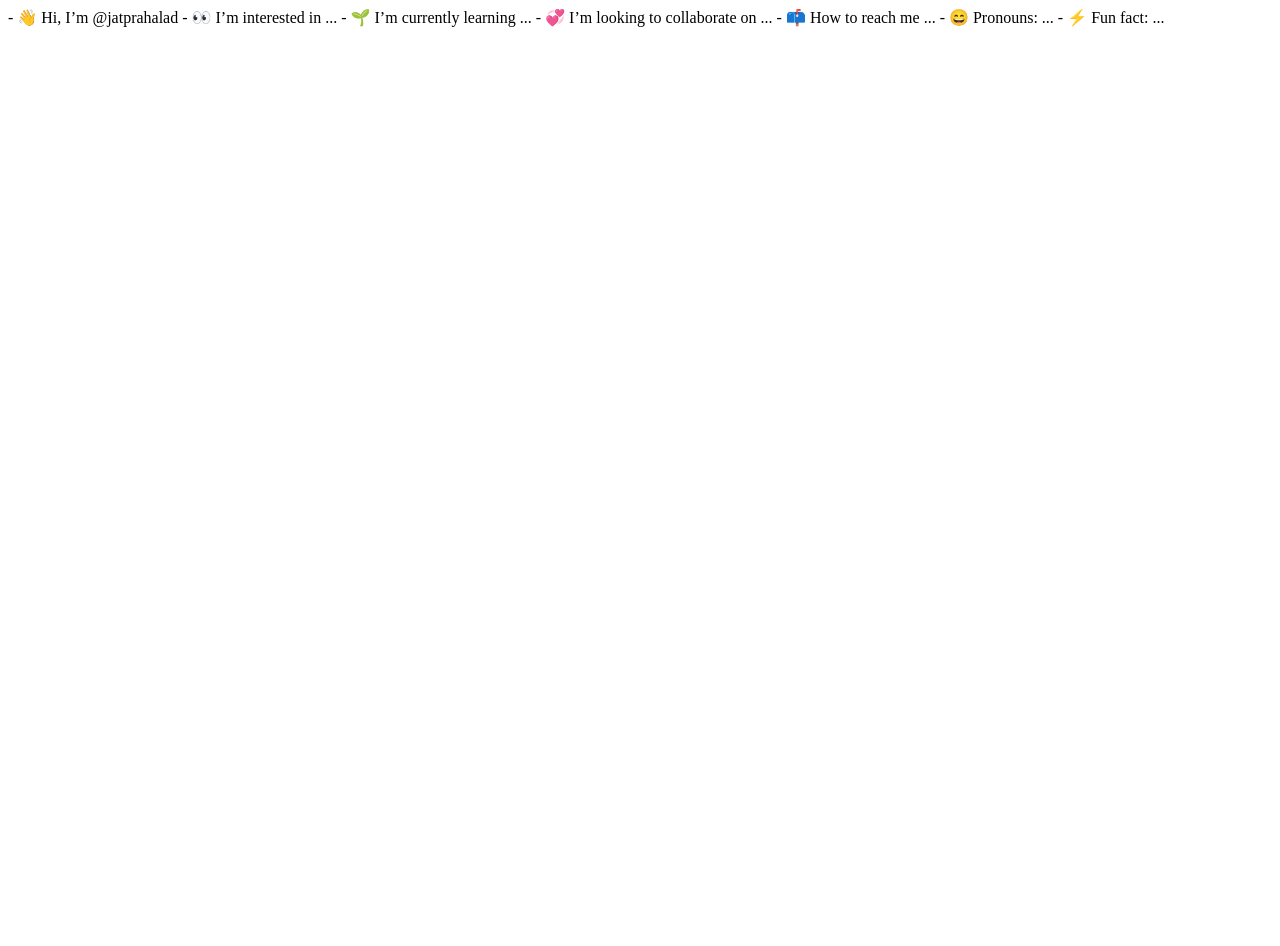
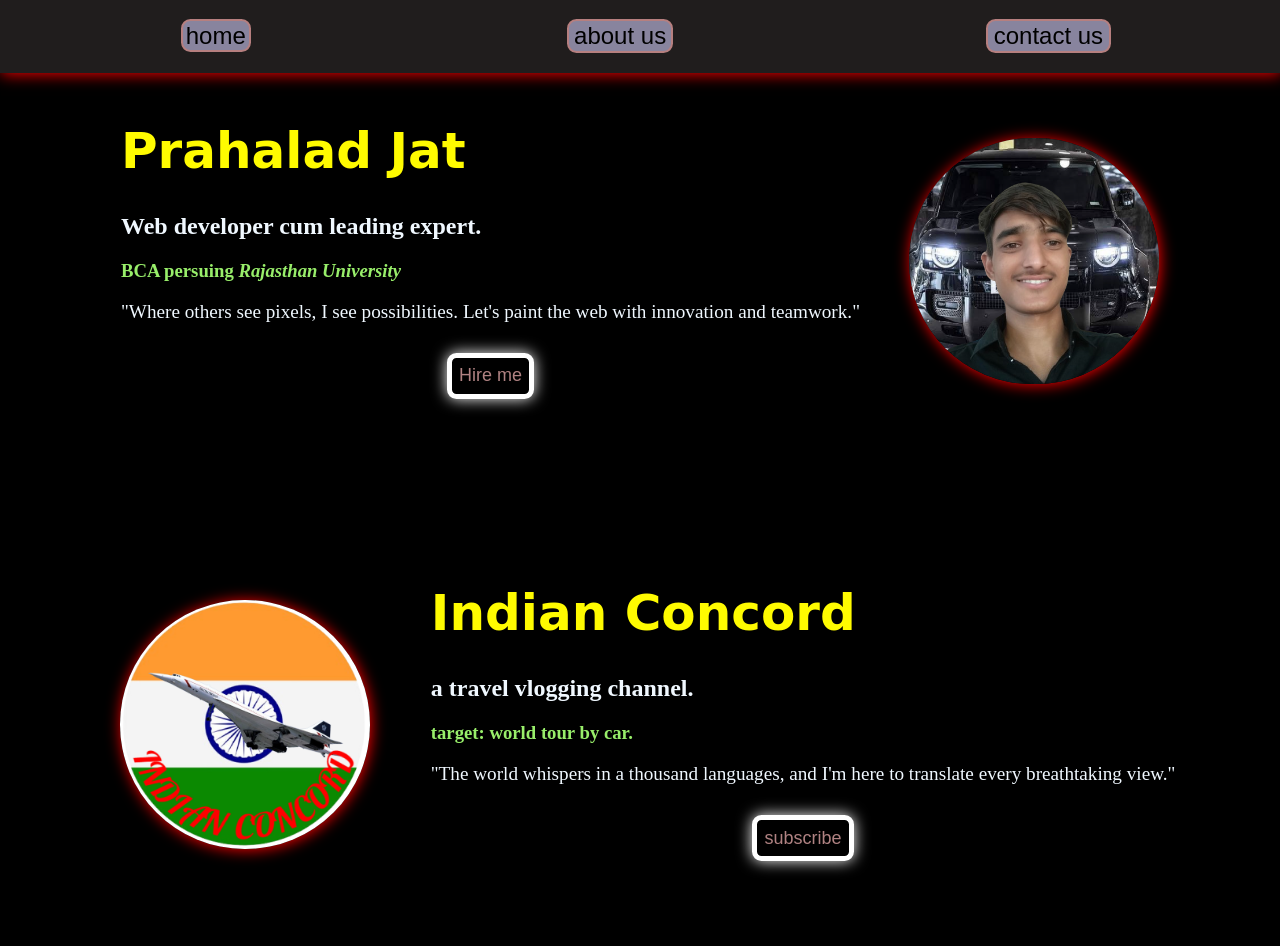
Before and after one commit to jatprahalad/jatprahalad, a plain HTML site: page index.html in a window 1280 px wide. Shown: the top 946 px of the page. Before the commit the page ends 800 px from the top, so only its background shows below. Drawn offline with Linux system fonts and the light colour scheme.

Commit message:
Add files via upload

```diff
--- /dev/null
+++ b/about.html
@@ -0,0 +1,85 @@
+<!DOCTYPE html>
+<html lang="en">
+
+<head>
+    <meta charset="UTF-8">
+    <meta name="viewport" content="width=device-width, initial-scale=1.0">
+    <link rel="stylesheet" href="index.css">
+    <title>about us</title>
+</head>
+<div class="header" id="header">
+    <div class="button" id="button1">
+        <a href="index.html">
+            <button>
+                home
+            </button>
+        </a>
+    </div>
+    <div class="button" id="button3">
+        <a href="tel: +91 8209773652">
+            <button>
+                contact us
+            </button>
+        </a>
+    </div>
+</div>
+<main>
+
+    <body>
+        <div class="container" id="about1">
+            <br /><br /><br />
+            About Me: Where Wanderlust Meets Tech
+            My name is Prahalad Jat, and I'm a digital nomad with a serious case of wanderlust and a passion for
+            bringing both
+            the world and code to life. This website is my playground, where I blend my adventures across the globe with
+            the
+            technical magic of web development. <br /><br />
+
+            Imagine this: you're trekking through the vibrant streets of Marrakech, Morocco, the call to prayer swirling
+            around
+            you as you capture the aroma of fresh spices and intricate tilework. Now, picture yourself translating that
+            experience into a stunning website, the photos and videos pulsating with energy, the layout as inviting as a
+            fragrant tagine. This is the essence of what I do.<br /><br />
+
+            I believe that travel isn't just about ticking off bucket-list destinations; it's about immersing yourself
+            in the
+            tapestry of cultures, landscapes, and stories that weave our world together. My vlogs are less about
+            itineraries and
+            more about capturing the soul of a place, the hidden gems, the serendipitous encounters that make travel
+            truly
+            transformative.<br /><br />
+
+            But my journey doesn't end there. As a web developer, I translate these experiences into digital canvases,
+            crafting
+            immersive websites and applications that transport users right into the heart of my adventures. It's about
+            building
+            interfaces that are as intuitive as a local map, as visually stunning as a sunset over the Taj Mahal, and as
+            engaging as a conversation with a friendly stranger over chai.<br /><br />
+
+            This website is your gateway into my world, a portal where you can explore hidden corners of the planet
+            through my
+            lens and witness the magic of code bringing those experiences to life. So, wander through my vlogs, discover
+            the
+            technical secrets behind my projects, and get ready to embark on a journey that's equal parts exploration
+            and
+            innovation.<br /><br />
+
+            Are you ready to get lost with me?
+            <br />
+            Feel free to customize these paragraphs with your own specific experiences, passions, and technical skills.
+            Remember
+            to inject your personality and let your unique voice shine through!<br /><br />
+
+            Bonus Tip: Add a few personal anecdotes or travel highlights to make the page even more engaging. For
+            example, you
+            could mention your most challenging trek, the unexpected kindness you encountered in a foreign country, or
+            the
+            innovative feature you're currently coding for your next project.
+        </div>
+</main>
+<div class="footer" id="footer1">
+    <center>&copy; reserved to Indian Concord owned by Prahalad Jat</center>
+</div>
+</body>
+
+</html>
--- /dev/null
+++ b/index.css
@@ -0,0 +1,136 @@
+body    {
+    color: white;
+    background-color: rgb(0, 0, 0);
+
+}
+
+.header {
+    color: aliceblue;
+    background-color: rgb(32, 29, 29);
+    padding: 1.5%;
+    top: 0;
+    left: 0;
+    right: 0;
+    position: fixed;
+    display: flex;
+    z-index: 2;
+    justify-content: space-around;
+    box-shadow: 1px 1px 15px red;
+    animation: header 5s infinite;
+}
+
+@keyframes header {
+    0% {box-shadow: 1px 1px 15px red;}
+    20% {box-shadow: 1px 1px 15px rgb(217, 255, 0);}
+    40% {box-shadow: 1px 1px 15px rgb(34, 113, 34);}
+    60% {box-shadow: 1px 1px 15px rgb(255, 0, 187);}
+    80% {box-shadow: 1px 1px 15px rgb(43, 0, 255);}
+    100% {box-shadow: 1px 1px 15px rgb(0, 225, 255);}
+}
+
+.header button  {
+    color: black;
+    font-size: x-large;
+    background-color: rgb(136, 132, 158);
+    width: 110%;
+    margin-top: 0;
+    border: 2px rgb(182, 127, 127) solid;
+    box-shadow: none;
+}
+
+button:hover   {
+    box-shadow: 0px 0px 15px white;
+}
+
+main    {
+    margin-top: 15px;
+}
+
+.container  {
+    color:aliceblue;
+    background-color: transparent;
+    display: flex;
+    justify-content: space-around;
+    margin: 2%;
+    padding: 5%;
+    overflow: visible;
+}
+
+.item   {
+    color:aliceblue;
+    background-color: transparent;
+}
+
+.item2   {
+    margin-left: 50px;
+}
+
+.picture    {
+    padding-top: 50px;
+}
+
+h1  {
+    color: rgb(255, 251, 0);
+    font-family: cursive;
+    font-size: 50px;
+}
+
+h3  {
+    color: rgb(152, 238, 106);
+}
+
+button  {
+    color: rgb(176, 130, 130);
+    background-color: rgb(0, 0, 0);
+    border: rgb(255, 255, 255) solid 5px;
+    border-radius: 2.5mm;
+    padding: 1%;
+    font-size: large;
+    margin-top: 30px;
+    box-shadow: 0px 0px 15px white;
+}
+
+button:hover{
+    transform: translate(5px);
+    transition-duration: 0.25s;
+}
+
+#item2 {
+    translate: 15px;
+}
+
+img    {
+    border-radius: 50mm;
+    box-shadow: 1px 1px 15px red;
+    width: 250px;
+    animation: shadow 5s infinite;
+}
+
+@keyframes shadow {
+    0% {box-shadow: 1px 1px 15px red;}
+    20% {box-shadow: 1px 1px 15px rgb(0, 255, 229);}
+    40% {box-shadow: 1px 1px 15px rgb(149, 0, 255);}
+    60% {box-shadow: 1px 1px 15px rgb(0, 0, 255);}
+    80% {box-shadow: 1px 1px 15px rgb(28, 206, 19);}
+    100% {box-shadow: 1px 1px 15px rgb(217, 255, 0);}
+}
+
+@media (max-width: 576px) {
+    img {
+        width: 150px;
+    }
+    .container {
+        padding: 0;
+    }
+    .img {
+        margin-top: 40%;
+    }
+}
+
+.footer {
+    color: black;
+    background-color: rgba(255, 255, 255, 0.362);
+    font-family: monospace;
+    padding: 1%;
+    font-size: x-large;
+}
--- a/index.html
+++ b/index.html
@@ -1,12 +1,109 @@
-- 👋 Hi, I’m @jatprahalad
-- 👀 I’m interested in ...
-- 🌱 I’m currently learning ...
-- 💞️ I’m looking to collaborate on ...
-- 📫 How to reach me ...
-- 😄 Pronouns: ...
-- ⚡ Fun fact: ...
+<!DOCTYPE html>
+<html lang="en">
 
-<!---
-jatprahalad/jatprahalad is a ✨ special ✨ repository because its `README.md` (this file) appears on your GitHub profile.
-You can click the Preview link to take a look at your changes.
---->
+<head>
+    <meta charset="UTF-8">
+    <meta name="viewport" content="width=device-width, initial-scale=1.0">
+    <meta name="tags" content="web developer, prahalad, prahalad jat">
+    <link rel="shortcut icon" href="LOGO INDIAN CONCORD.png" type="image/x-icon">
+    <link rel="stylesheet" href="index.css">
+
+    <title>intro card</title>
+</head>
+<div class="header" id="header">
+    <div class="button" id="button1">
+
+            <button id="btn1">
+                home
+            </button>
+
+    </div>
+    <div class="button" id="button1">
+        <a href="about.html">
+            <button>
+                about us
+            </button>
+        </a>
+    </div>
+    <div class="button" id="button1">
+        <a href="tel: +91 8209773652">
+            <button>
+                contact us
+            </button>
+        </a>
+    </div>
+</div>
+
+<main>
+    <script src="index.js"></script>
+    <body>
+        <div class="container" id="cont1">
+            <div class="item" id="item1">
+                <h1>Prahalad Jat</h1>
+                <h2>Web developer cum leading expert.</h2>
+                <h3>
+                    BCA persuing <i>Rajasthan University</i>
+                </h3>
+                <big>"Where others see pixels, I see possibilities. Let's paint the web with innovation and
+                    teamwork."</big>
+                <center>
+                    <a href="tel: +91 8209773652">
+                        <button type="hire">
+                            Hire me
+                        </button>
+                    </a>
+                </center>
+            </div>
+            <div class="picture" id="pic1">
+                <img src="prahalad.png" width="250">
+            </div>
+        </div>
+        <div class="container" id="cont2">
+            <div class="picture" id="pic2">
+                <img src="LOGO INDIAN CONCORD.png" width="250">
+            </div>
+            <div class="item" id="item2">
+                <h1>Indian Concord</h1>
+                <h2>
+                    a travel vlogging channel.
+                </h2>
+                <h3>
+                    target: world tour by car.
+                </h3>
+                <big>
+                    "The world whispers in a thousand languages, and I'm here to translate every breathtaking view."
+                </big>
+                <center>
+                    <a href="https://www.youtube.com/@IndianConcord">
+                        <button>subscribe</button>
+                    </a>
+                </center>
+            </div>
+        </div>
+        <div class="container" id="cont3">
+            <div class="item" id="item3">
+                <h1>Prahalad Jat</h1>
+                <h2>Web developement freelancer.</h2>
+                <h3>
+                    <a href="login.html">linked in</a>
+                </h3>
+                <big>"Deadlines, not bosses. Dreams, not meetings. Freedom, not chains. This is the freelancer's
+                    anthem."</big>
+                <center>
+                    <a href="mailto: jaipurprahalad@gmail.com">
+                        <button type="hire">
+                            Hire me
+                        </button>
+                    </a>
+                </center>
+            </div>
+            <div class="picture" id="pic3">
+                <img src="freelance.png" width="250">
+            </div>
+        </div>
+    </body>
+</main>
+<div class="footer" id="footer1">
+    <center>&copy; copyright reserved to Indian Concord owned by Prahalad Jat</center>
+</div>
+</html>
--- /dev/null
+++ b/index.js
@@ -0,0 +1,9 @@
+let button = document.getElementById("btn1")
+
+        button.addEventListener("click", ()=>{
+            alert("You are at home page")
+        })
+
+document.body.childNodes
+console.log("prahalad")
+document.body.childNodes
--- /dev/null
+++ b/login.css
@@ -0,0 +1,47 @@
+body {
+    font-family: sans-serif;
+    margin: 0;
+    padding: 0;
+}
+
+.container {
+    width: 300px;
+    margin: 50px auto;
+    border: 1px solid #ccc;
+    padding: 20px;
+    text-align: center;
+}
+
+h1 {
+    font-size: 20px;
+    margin-bottom: 20px;
+}
+
+label {
+    display: block;
+    margin-bottom: 5px;
+}
+
+input[type="text"], input[type="password"] {
+    width: 100%;
+    padding: 10px;
+    border: 1px solid #ccc;
+    margin-bottom: 10px;
+}
+
+button {
+    background-color: #4CAF50;
+    color: white;
+    padding: 10px 20px;
+    border: none;
+    cursor: pointer;
+}
+
+button:hover {
+    background-color: #3e8e41;
+}
+
+#message {
+    color: red;
+    font-weight: bold;
+}
```
Also changed, not shown: login.html (added, +24 -0 lines), login.js (added, +19 -0 lines), LOGO INDIAN CONCORD.png (added), freelance.png (added), prahalad.png (added).
